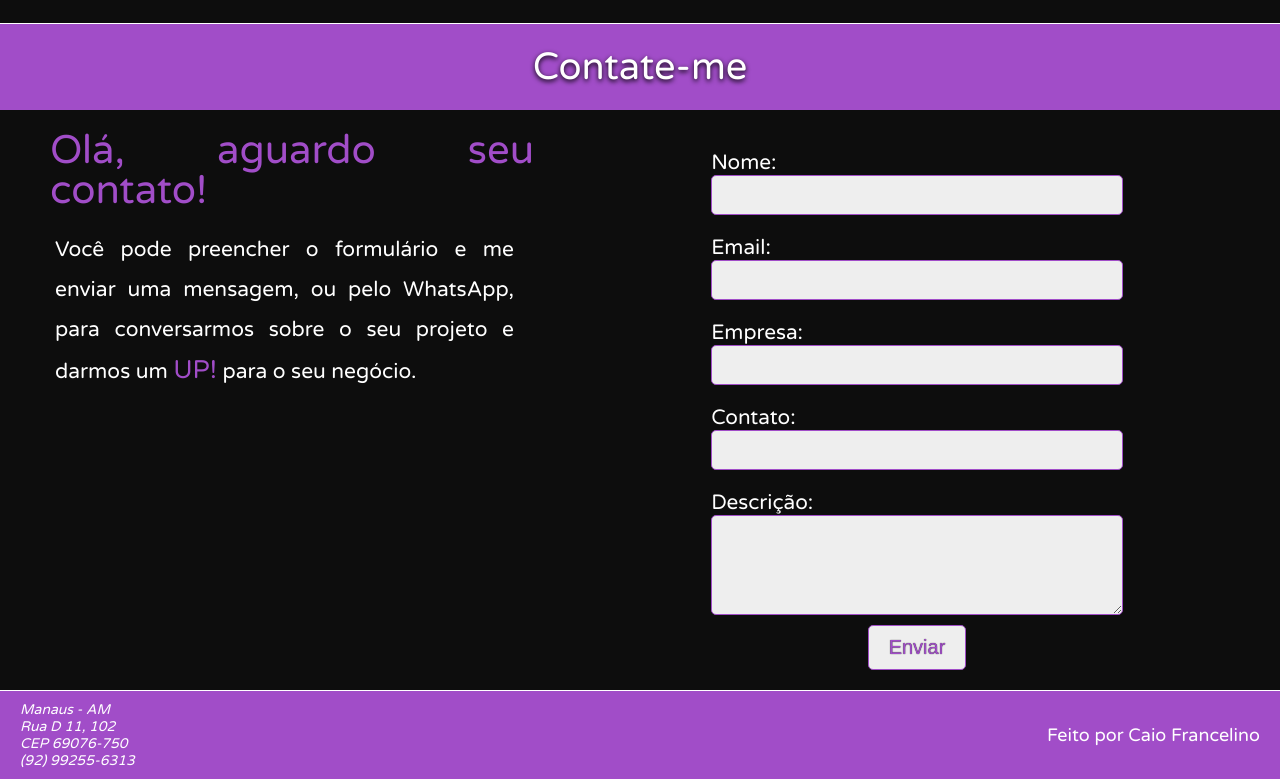
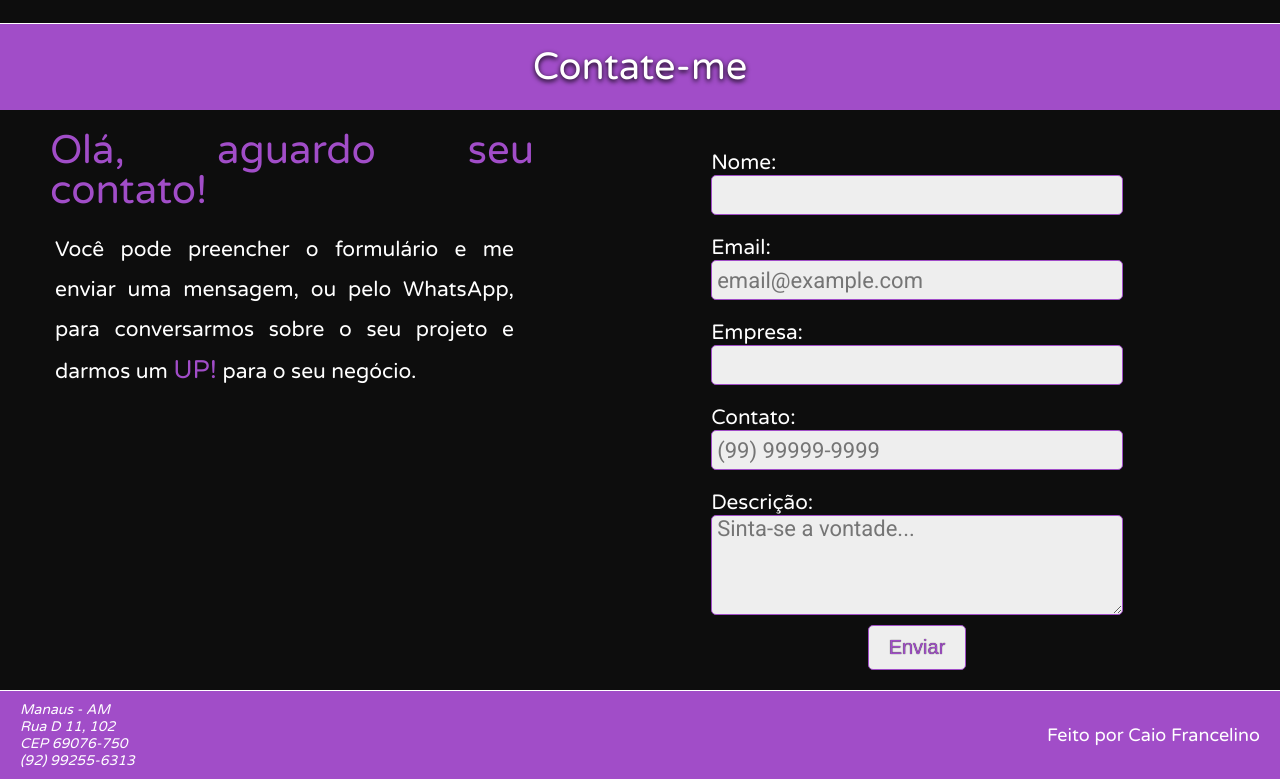
Before and after one commit to CaioFrance/portfolio, a React (Create React App) app: page / in a window 1280 px wide. Shown: the part 3972-4751 px from the top of the page. Built offline with nearby package versions, Linux system fonts and the light colour scheme; no server answers.

Commit message:
add toast and mask input

```diff
--- a/package.json
+++ b/package.json
@@ -10,8 +10,10 @@
     "react": "^17.0.2",
     "react-dom": "^17.0.2",
     "react-icons": "^4.3.1",
+    "react-input-mask": "^2.0.4",
     "react-modal": "^3.14.4",
     "react-scripts": "5.0.0",
+    "react-toastify": "^8.1.0",
     "web-vitals": "^2.1.0"
   },
   "scripts": {
--- a/src/App.jsx
+++ b/src/App.jsx
@@ -1,3 +1,6 @@
+import { ToastContainer } from 'react-toastify';
+import 'react-toastify/dist/ReactToastify.css';
+
 import NavBar from './components/NavBar';
 import Main from './components/Main';
 import About from './components/About';
@@ -10,6 +13,8 @@ import './assets/css/App.css';
 const App = () => {
   return (
     <div className="container">
+      <ToastContainer />
+
       <NavBar />
       <Main />
       <About />
--- a/src/assets/css/Contact.css
+++ b/src/assets/css/Contact.css
@@ -37,12 +37,13 @@
   text-decoration: none;
   border: 1px solid var(--secondary-color);
   background-color: #eee;
+  font-size: 22px;
+  padding: 0 5px;
+  font-family: 'Roboto';
 }
 
 .form-container > div > input:focus {
   border-radius: 5px;
-  margin: 0;
-  padding: 0;
   outline: none;
 }
 
@@ -56,6 +57,10 @@
   border-radius: 5px;
   background-color: #eee;
   border: 1px solid var(--secondary-color);
+  outline: none;
+  font-size: 22px;
+  padding: 0 5px;
+  font-family: 'Roboto';
 }
 
 .form-container .submit {
@@ -67,6 +72,17 @@
   color: var(--secondary-color);
   font-weight: 500;
   text-shadow: 0 0 1px var(--primary-color);
+  transition: all 0.1s ease;
+}
+
+.form-container .submit:hover {
+  font-size: 25px;
+  padding: 10px 20px 10px 20px;
+}
+
+.form-container .submit:active {
+  background-color: var(--secondary-color);
+  color: #eee;
 }
 
 .form-container {
--- a/src/components/Contact.jsx
+++ b/src/components/Contact.jsx
@@ -1,4 +1,6 @@
 import { useState } from 'react';
+import { toast } from 'react-toastify';
+import InputMask from 'react-input-mask';
 import mailer from '../services/mailer';
 
 import InfoBar from './InfoBar';
@@ -18,7 +20,26 @@ const Contact = () => {
     e.preventDefault();
 
     await mailer.post('/api/v1/mailer', release);
-    console.log(release);
+    showMessage();
+    setRelease({
+      name: '',
+      email: '',
+      company: '',
+      contact: '',
+      description: '',
+    });
+  }
+
+  function showMessage() {
+    toast.success('Mensagem enviada!', {
+      position: 'top-right',
+      autoClose: 5000,
+      hideProgressBar: false,
+      closeOnClick: true,
+      pauseOnHover: true,
+      draggable: true,
+      progress: undefined,
+    });
   }
 
   return (
@@ -42,6 +63,7 @@ const Contact = () => {
           <div className="input-name">
             <label htmlFor="name">Nome: </label>
             <input
+              required={true}
               type="text"
               onChange={(e) => setRelease({ ...release, name: e.target.value })}
               name="name"
@@ -53,18 +75,21 @@ const Contact = () => {
             <label htmlFor="email">Email: </label>
             <input
               type="email"
+              required={true}
               onChange={(e) =>
                 setRelease({ ...release, email: e.target.value })
               }
               name="email"
               id="email"
               value={release.email}
+              placeholder="email@example.com"
             />
           </div>
           <div className="input-company">
             <label htmlFor="company">Empresa: </label>
             <input
               type="text"
+              required={true}
               onChange={(e) =>
                 setRelease({ ...release, company: e.target.value })
               }
@@ -75,26 +100,33 @@ const Contact = () => {
           </div>
           <div className="input-contact">
             <label htmlFor="contact">Contato: </label>
-            <input
+            <InputMask
+              type="number"
+              required={true}
               type="text"
+              required={true}
               onChange={(e) =>
                 setRelease({ ...release, contact: e.target.value })
               }
               name="contact"
               id="contact"
               value={release.contact}
+              mask="(99) 99999-9999"
+              placeholder="(99) 99999-9999"
             />
           </div>
           <div className="input-description">
             <label htmlFor="description">Descrição: </label>
             <textarea
               type="text"
+              required={true}
               onChange={(e) =>
                 setRelease({ ...release, description: e.target.value })
               }
               name="description"
               id="description"
               value={release.description}
+              placeholder="Sinta-se a vontade..."
             />
           </div>
           <input type="submit" className="submit" value="Enviar" />
```
Also changed, not shown: 1 other file (tests, documents, lock files or other folders).
